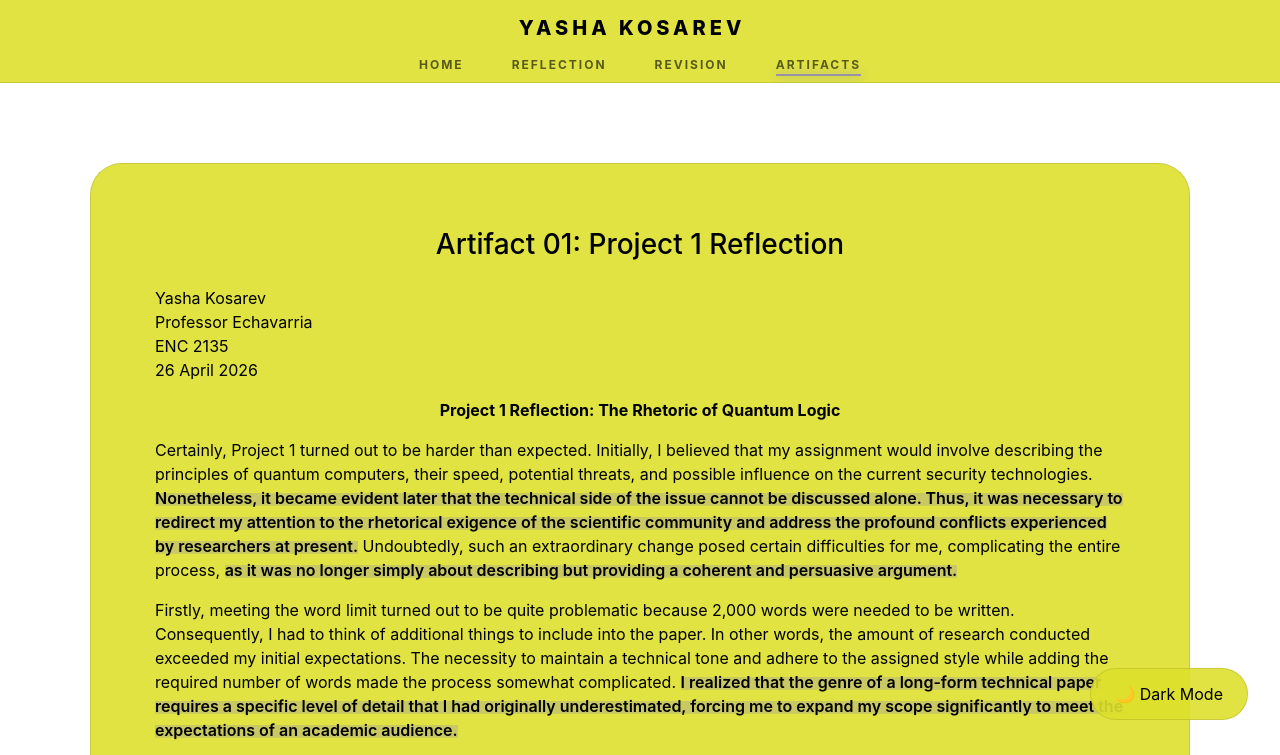
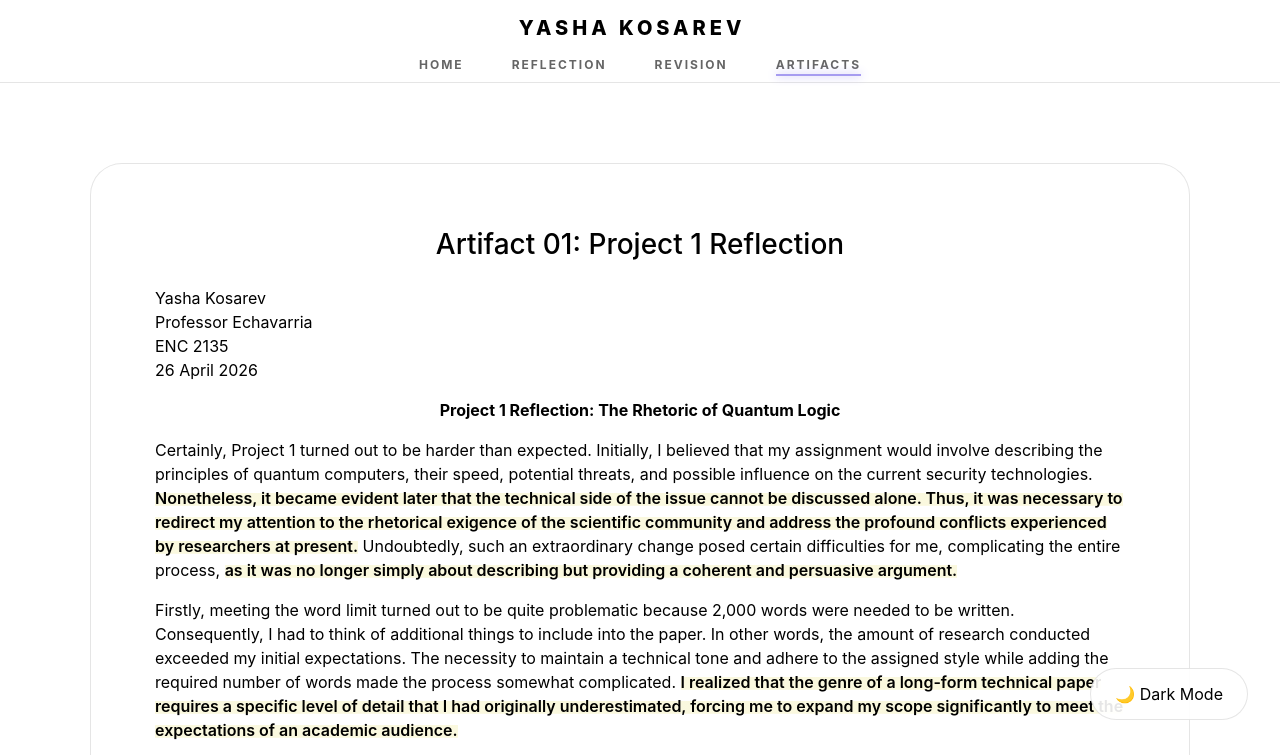
Before and after one commit to NinzaTime/NinzaTime.github.io, a plain HTML site: page minor.html in a window 1280 px wide. Both pictures are taken after a click on the button "☀️ Light Mode". Shown: the top 755 px of the page. Drawn offline with nearby package versions, Linux system fonts and the light colour scheme.

Commit message:
Update highlight and glass color variables for consistency

```diff
--- a/style.css
+++ b/style.css
@@ -3,7 +3,7 @@
     --text: #e0e0e0;
     --accent: #bd93f9;
     --accent-rgb: 189, 147, 249;
-    --highlight: rgba(109, 32, 216, 0.4);
+    --highlight: rgba(189, 147, 249, 0.4);
     --glass: rgba(15, 15, 15, 0.75);
     --border: rgba(255, 255, 255, 0.1);
     --online: #00ff41;
@@ -14,8 +14,8 @@ body:not(.dark-mode) {
     --text: #000000;
     --accent: #6c5ce7;
     --accent-rgb: 108, 92, 231;
-    --highlight: rgba(108, 92, 231, 0.2);
-    --glass: rgba(221, 224, 45, 0.9);
+    --highlight: rgba(231, 222, 92, 0.2);
+    --glass: rgba(255, 255, 255, 0.9);
     --border: rgba(0, 0, 0, 0.1);
     --online: #28a745;
 }
@@ -80,7 +80,6 @@ body {
 
 .revision-mark {
     background: linear-gradient(120deg, var(--highlight) 0%, var(--highlight) 100%);
-    background-repeat: no-repeat;
     background-repeat: no-repeat;
     background-size: 100% 0.8em;
     background-position: 0 80%;
```
